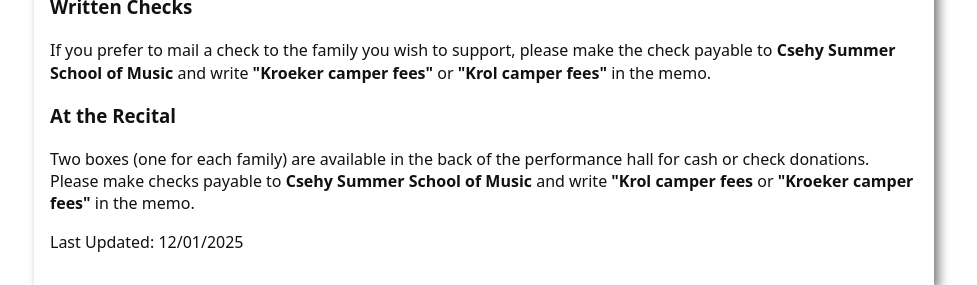
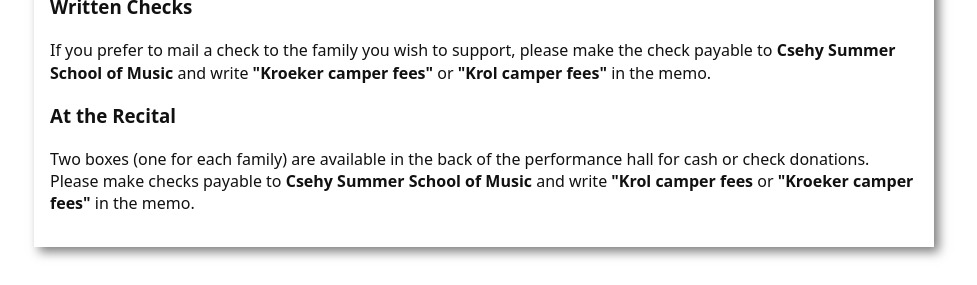
Before and after one commit to KurtKroeker/csehy-fundraising, a Jekyll site: the page built from index.md, in a window 1280 px wide and 900 px high, scrolled down 2038 px, cut to the strip 615-900 px from the top of the window. Shown: the whole strip, without its empty margins (156-1133 px from the left). Built offline with Jekyll 4.4.1, drawn with Linux system fonts in a browser that asks for light colours.

Commit message:
rm footer

```diff
--- a/index.md
+++ b/index.md
@@ -76,5 +76,5 @@ title: Csehy Benefit Concert
 </section>
 
 <footer>
-  <p>Last Updated: 12/01/2025</p>
+  <!-- nothing to see here -->
 </footer>
```
